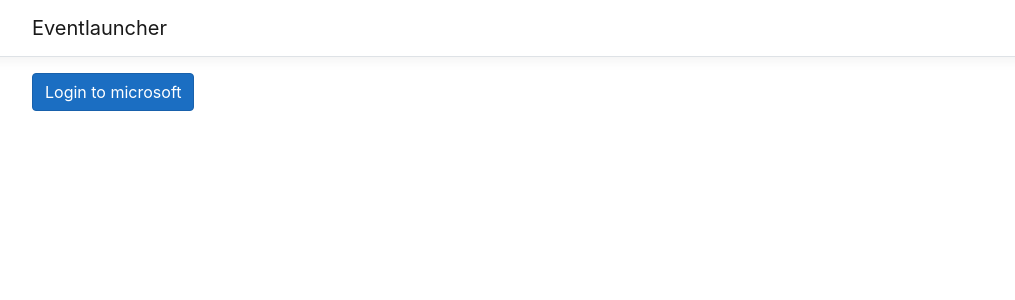
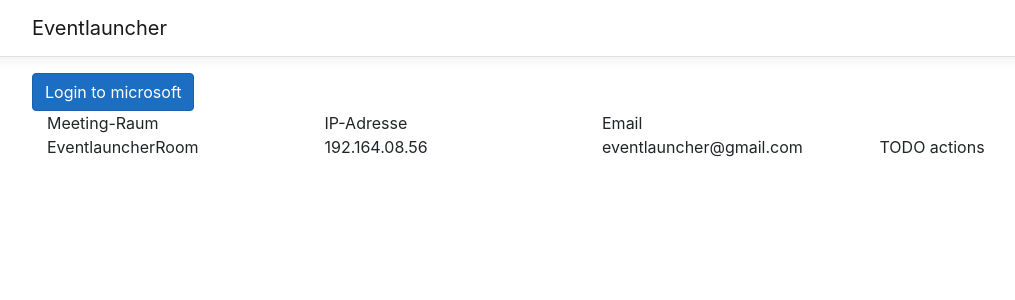
Before and after one commit to ynkf/EventLauncher, an Angular app in the folder Eventlauncher.Web/ClientApp/: page / in a window 1280 px wide. Shown: the top 300 px of the page, without its empty margins (53-1068 px from the left). Built offline with nearby package versions, Linux system fonts and the light colour scheme.

Commit message:
constructed base of datagrid

```diff
--- a/Eventlauncher.Web/ClientApp/src/app/home/home.component.html
+++ b/Eventlauncher.Web/ClientApp/src/app/home/home.component.html
@@ -1 +1,16 @@
 <button class="btn btn-primary">Login to microsoft</button>
+
+<div class="container">
+  <div class="row">
+    <div class="col">Meeting-Raum</div>
+    <div class="col">IP-Adresse</div>
+    <div class="col">Email</div>
+    <div class="col"></div>
+  </div>
+  <div class="row" *ngFor="let m of mockdata">
+    <div class="col">{{m.name}}</div>
+    <div class="col">{{m.ip}}</div>
+    <div class="col">{{m.email}}</div>
+    <div class="col">TODO actions</div>
+  </div>
+</div>
--- a/Eventlauncher.Web/ClientApp/src/app/home/home.component.ts
+++ b/Eventlauncher.Web/ClientApp/src/app/home/home.component.ts
@@ -1,8 +1,20 @@
-import { Component } from '@angular/core';
+import { Component, OnInit } from '@angular/core';
+import { Observable, of } from 'rxjs';
+import { MeetingRoom } from '../models/MeetingRoom.model';
 
 @Component({
     selector: 'app-home',
     templateUrl: './home.component.html',
 })
-export class HomeComponent {
+export class HomeComponent implements OnInit {
+
+  mockdata: MeetingRoom[];
+
+  ngOnInit(): void {
+    let mr = new MeetingRoom();
+    mr.email = 'eventlauncher@gmail.com';
+    mr.name = 'EventlauncherRoom';
+    mr.ip = '192.164.08.56';
+    this.mockdata = [mr];
+  }
 }
--- /dev/null
+++ b/Eventlauncher.Web/ClientApp/src/app/models/MeetingRoom.model.ts
@@ -0,0 +1,5 @@
+export class MeetingRoom {
+  name: string;
+  ip: string;
+  email: string;
+}
```
